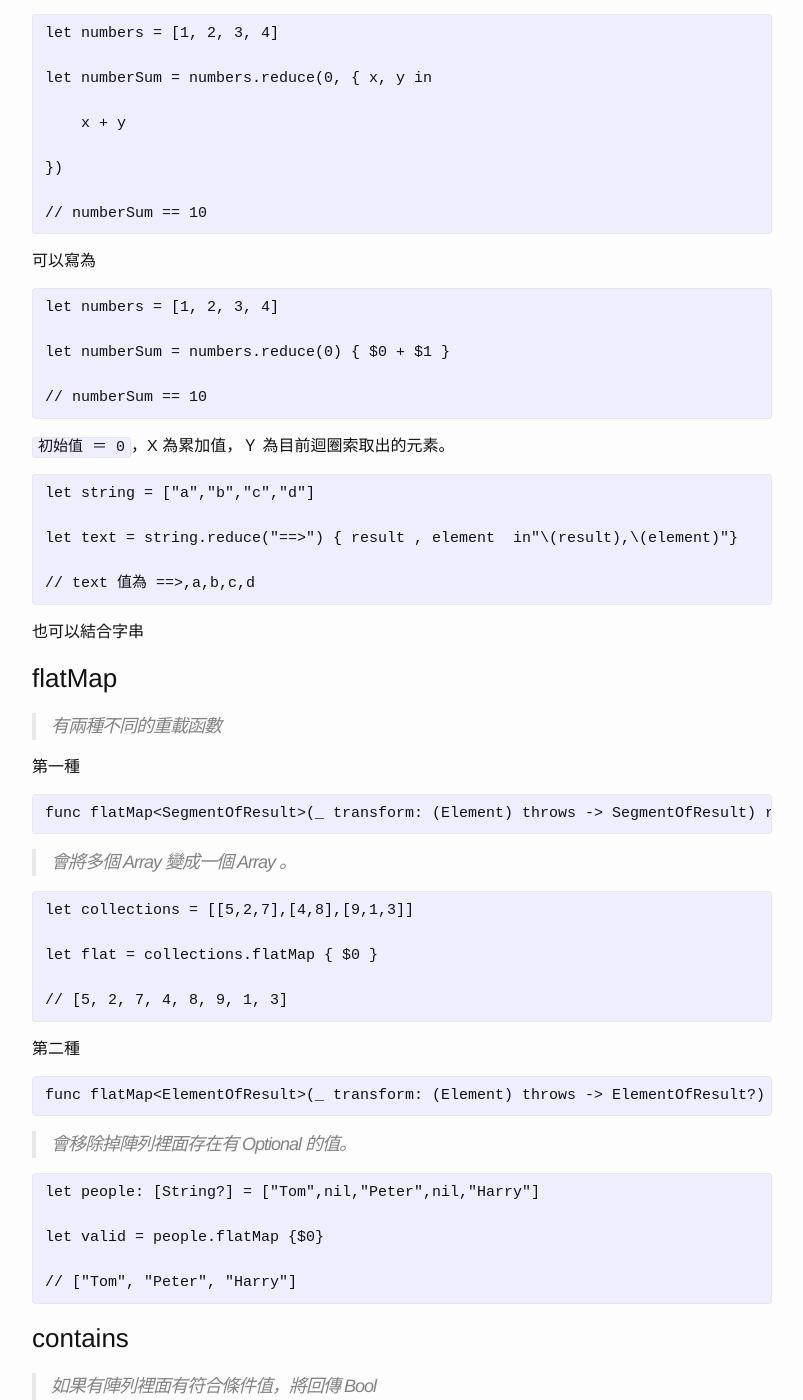
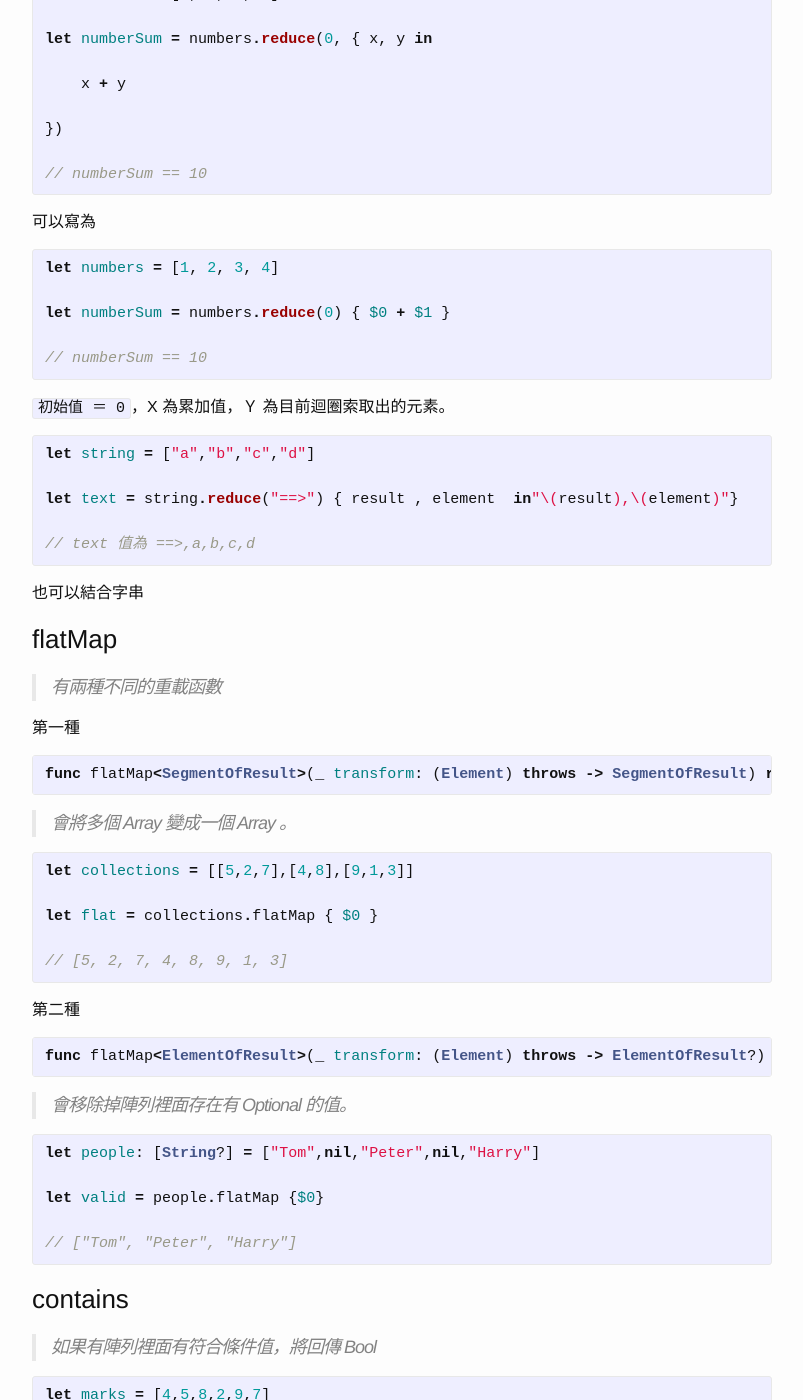
Before and after one commit to lincircle/lincircle.github.io, a Jekyll site: the page built from _posts/2017-02-14-swift-guide-to-map-filter-reduce.md, in a window 1280 px wide and 1400 px high, scrolled down 1421 px. Shown: the whole window, without its empty margins (238-1041 px from the left). Built offline with Jekyll 4.4.1, drawn with Linux system fonts in a browser that asks for light colours; some of the changed text lies outside the part shown.

Commit message:
修改語言

```diff
--- a/_posts/2017-02-14-swift-guide-to-map-filter-reduce.md
+++ b/_posts/2017-02-14-swift-guide-to-map-filter-reduce.md
@@ -22,7 +22,7 @@ date: 2017-02-14 18:00:00
 
 > 將陣列裡面符合條件的元素，放置在一個新的陣列。
 
-{% highlight swift linenos %}
+{% highlight swift %}
 
 var digits = [1,4,10,15]
 
@@ -49,7 +49,7 @@ let letterCounts = cast.map { $0.characters.count }
 
 上述的例子是將 `cast Array` 中的每個元素取出來算組成每個單字的字母有幾個，得出新的值再放入 `letterCounts Array` 。
 
-{% highlight text %}
+{% highlight swift %}
 
 let digits = [1,4,10,15]
 
@@ -63,7 +63,7 @@ let squares = digits.map{ (element) -> Int in return element * element}
 
 > 會將 `Array` 裡面的值處理完後，回傳`一個值`。`reduce` 需要有兩個參數，一個為初始值，一個為 ` Closure` 裡面可以使用目前累加值與 Array 的元素。
 
-{% highlight text %}
+{% highlight swift %}
 
 let numbers = [1, 2, 3, 4]
 
@@ -79,7 +79,7 @@ let numberSum = numbers.reduce(0, { x, y in
 
 可以寫為
 
-{% highlight text %}
+{% highlight swift %}
 
 let numbers = [1, 2, 3, 4]
 
@@ -91,7 +91,7 @@ let numberSum = numbers.reduce(0) { $0 + $1 }
 
 `初始值 ＝ 0`，X  為累加值，Ｙ 為目前迴圈索取出的元素。
 
-{% highlight text %}
+{% highlight swift %}
 
 let string = ["a","b","c","d"]
 
@@ -109,7 +109,7 @@ let text = string.reduce("==>") { result , element  in"\(result),\(element)"}
 
 第一種
 
-{% highlight text %}
+{% highlight swift %}
 
 func flatMap<SegmentOfResult>(_ transform: (Element) throws -> SegmentOfResult) rethrows -> [SegmentOfResult.Iterator.Element] where SegmentOfResult : Sequence
 
@@ -117,7 +117,7 @@ func flatMap<SegmentOfResult>(_ transform: (Element) throws -> SegmentOfResult)
 
 > 會將多個 Array 變成一個 Array 。
 
-{% highlight text %}
+{% highlight swift %}
 
 let collections = [[5,2,7],[4,8],[9,1,3]]
 
@@ -129,7 +129,7 @@ let flat = collections.flatMap { $0 }
 
 第二種
 
-{% highlight text %}
+{% highlight swift %}
 
 func flatMap<ElementOfResult>(_ transform: (Element) throws -> ElementOfResult?) rethrows -> [ElementOfResult]
 
@@ -137,7 +137,7 @@ func flatMap<ElementOfResult>(_ transform: (Element) throws -> ElementOfResult?)
 
 > 會移除掉陣列裡面存在有 Optional 的值。
 
-{% highlight text %}
+{% highlight swift %}
 
 let people: [String?] = ["Tom",nil,"Peter",nil,"Harry"]
 
@@ -151,7 +151,7 @@ let valid = people.flatMap {$0}
 
 > 如果有陣列裡面有符合條件值，將回傳 Bool
 
-{% highlight text %}
+{% highlight swift %}
 
 let marks = [4,5,8,2,9,7]
 
@@ -174,7 +174,7 @@ let even = marks.contains(where: {
 
 可以簡化成
 
-{% highlight text %}
+{% highlight swift %}
 
 let even = marks.contains(where: {$0 % 2 == 0})
 
```
